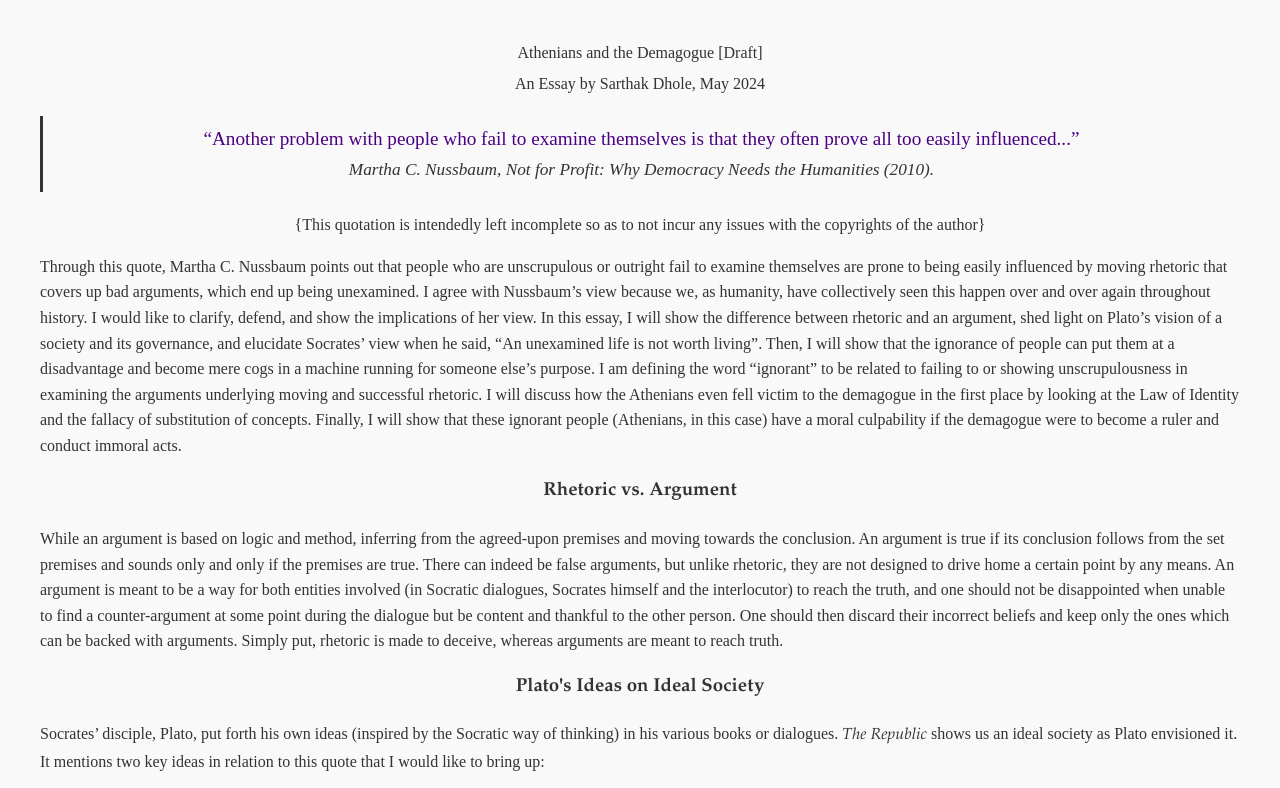
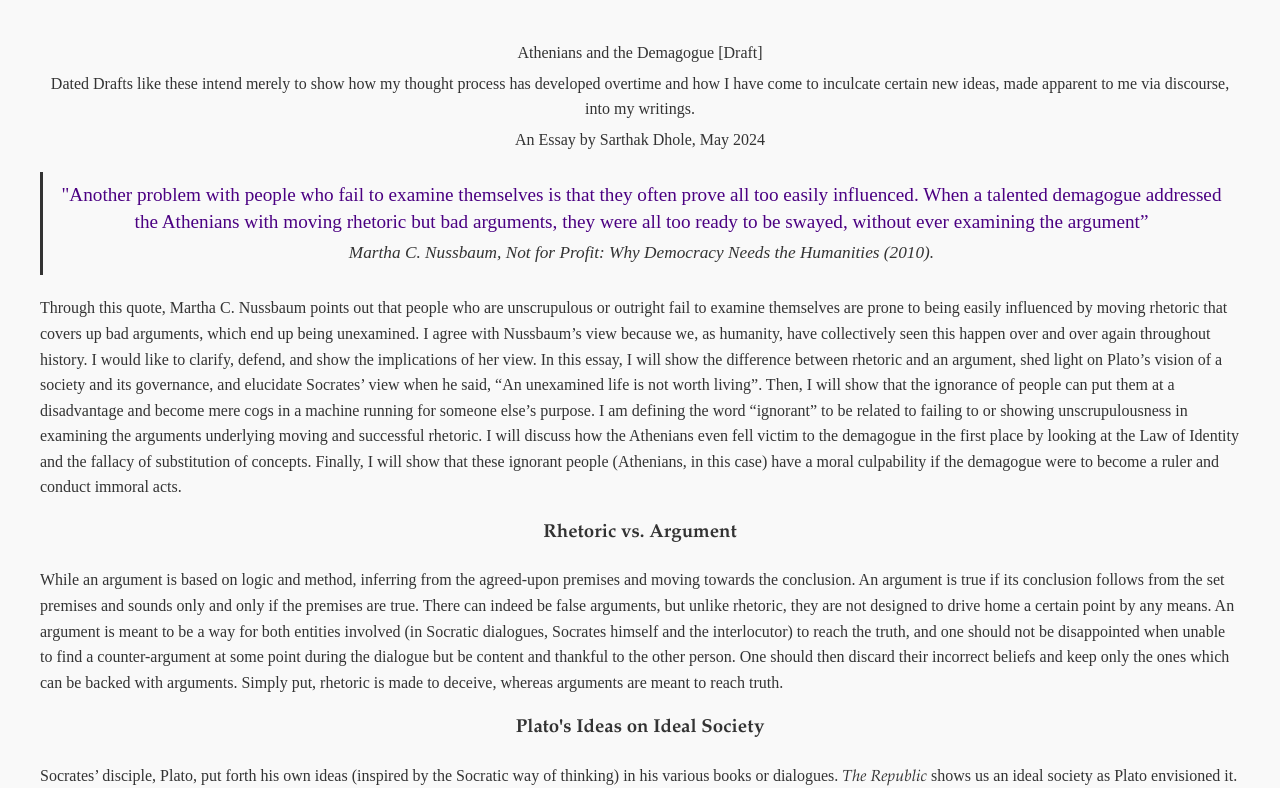
Before and after one commit to sarthakdhole11/sarthakdhole11.github.io, a plain HTML site: page athenians-demagogue.html in a window 1280 px wide. Shown: the top 788 px of the page. Drawn offline with Linux system fonts and the light colour scheme; a web font is replaced by a local one.

Commit message:
edited athenians

```diff
--- a/athenians-demagogue.html
+++ b/athenians-demagogue.html
@@ -88,11 +88,14 @@
 <body>
     <div class="centered-text">
     <p>Athenians and the Demagogue [Draft]</p>
+    <p>Dated Drafts like these intend merely to show how my thought process has developed overtime and how I have come to inculcate certain new ideas, made apparent to me via discourse, into my writings.</p>
     <p>An Essay by Sarthak Dhole, May 2024</p>
    <!-- <em>To R., who shall never lose her sense of beauty.</em> -->
 </div>
 <blockquote>
-        “Another problem with people who fail to examine themselves is that they often prove all too easily influenced...”
+        "Another problem with people who fail to examine themselves is that they often prove all too easily
+influenced. When a talented demagogue addressed the Athenians with moving rhetoric but bad
+arguments, they were all too ready to be swayed, without ever examining the argument”
         <cite>Martha C. Nussbaum, <em>Not for Profit: Why Democracy Needs the Humanities</em> (2010).</cite>
     </blockquote>
 <style>
@@ -100,10 +103,9 @@
         text-align: center;
     }
     .centered-text p {
-        margin: 5px 0; /* Optional: Adjusts space between the lines */
+        margin: 5px 0;
     }
 </style>
-       <div class="centered-text"> <p>{This quotation is intendedly left incomplete so as to not incur any issues with the copyrights of the author} </p></div>
     <p>Through this quote, Martha C. Nussbaum points out that people who are unscrupulous or outright fail to examine themselves are prone to being easily influenced by moving rhetoric that covers up bad arguments, which end up being unexamined. I agree with Nussbaum’s view because we, as humanity, have collectively seen this happen over and over again throughout history. I would like to clarify, defend, and show the implications of her view. In this essay, I will show the difference between rhetoric and an argument, shed light on Plato’s vision of a society and its governance, and elucidate Socrates’ view when he said, “An unexamined life is not worth living”. Then, I will show that the ignorance of people can put them at a disadvantage and become mere cogs in a machine running for someone else’s purpose. I am defining the word “ignorant” to be related to failing to or showing unscrupulousness in examining the arguments underlying moving and successful rhetoric. I will discuss how the Athenians even fell victim to the demagogue in the first place by looking at the Law of Identity and the fallacy of substitution of concepts. Finally, I will show that these ignorant people (Athenians, in this case) have a moral culpability if the demagogue were to become a ruler and conduct immoral acts. </p>
 <div class="centered-text"><h3>Rhetoric vs. Argument</h3> </div>
     <p>While an argument is based on logic and method, inferring from the agreed-upon premises and moving towards the conclusion. An argument is true if its conclusion follows from the set premises and sounds only and only if the premises are true. There can indeed be false arguments, but unlike rhetoric, they are not designed to drive home a certain point by any means. An argument is meant to be a way for both entities involved (in Socratic dialogues, Socrates himself and the interlocutor) to reach the truth, and one should not be disappointed when unable to find a counter-argument at some point during the dialogue but be content and thankful to the other person. One should then discard their incorrect beliefs and keep only the ones which can be backed with arguments. Simply put, rhetoric is made to deceive, whereas arguments are meant to reach truth.</p>
```
Also changed, not shown: 1 other file.
